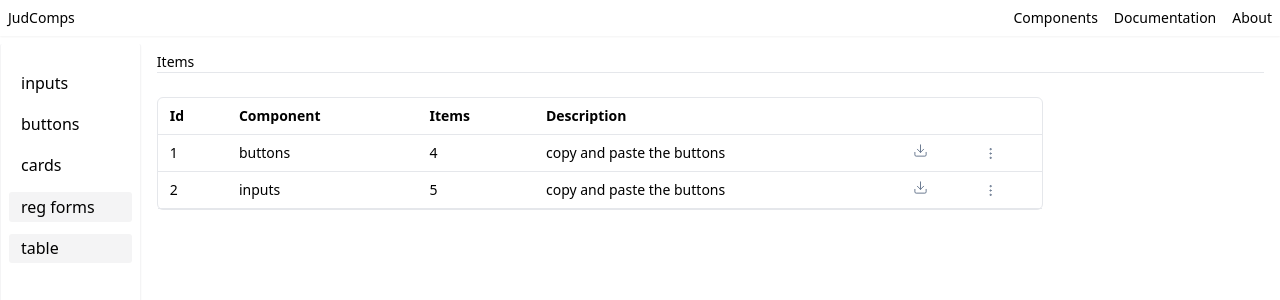
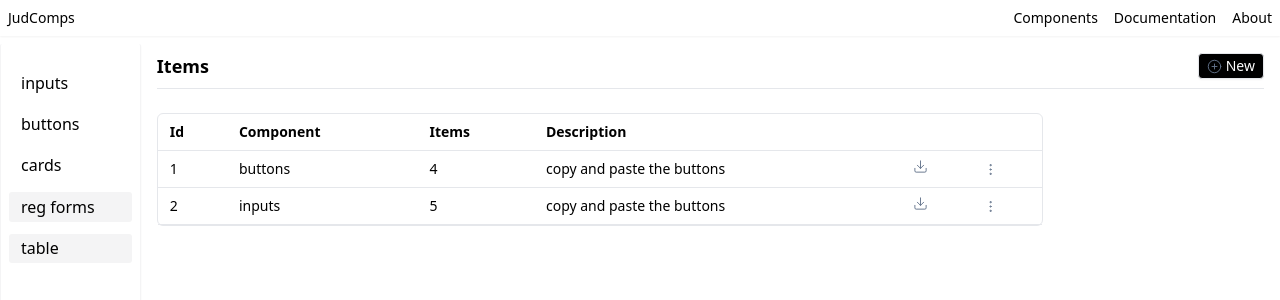
Before and after one commit to judahtc/JulohComponents-Tailwind, an Angular app: page /portal/table in a window 1280 px wide. Shown: the top 300 px of the page. Built offline with nearby package versions, Linux system fonts and the light colour scheme.

Commit message:
feat:added a create items button

```diff
--- a/src/app/table/table.component.html
+++ b/src/app/table/table.component.html
@@ -1,6 +1,17 @@
-<div>
-  <div class="text-sm">
+<div class="flex justify-between items-center mb-2">
+  <div class="text-lg font-bold ">
     Items
+  </div>
+
+  <div>
+    <button
+      class=" hover:bg-transparent text-sm shadow-sm bg-black  text-white hover:text-black border font-normal py-0.5 px-2 rounded flex items-center">
+      <svg xmlns="http://www.w3.org/2000/svg" width="15" height="15" viewBox="0 0 24 24" fill="none" stroke="#64748b"
+        stroke-width="1.5" stroke-linecap="round" stroke-linejoin="round" class="lucide lucide-circle-plus">
+        <circle cx="12" cy="12" r="10" />
+        <path d="M8 12h8" />
+        <path d="M12 8v8" />
+      </svg> &nbsp; <span> New</span></button>
   </div>
 </div>
 <hr class="w-5/5 ">
```
